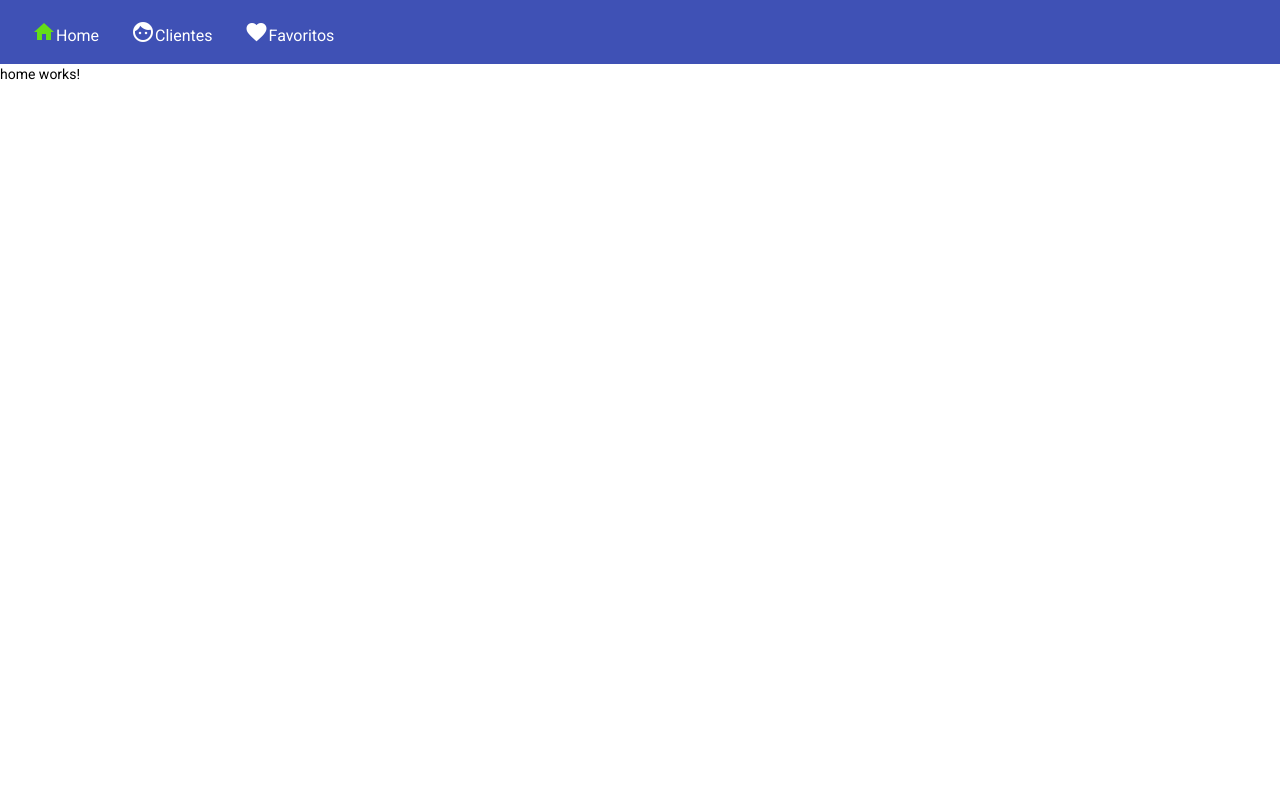
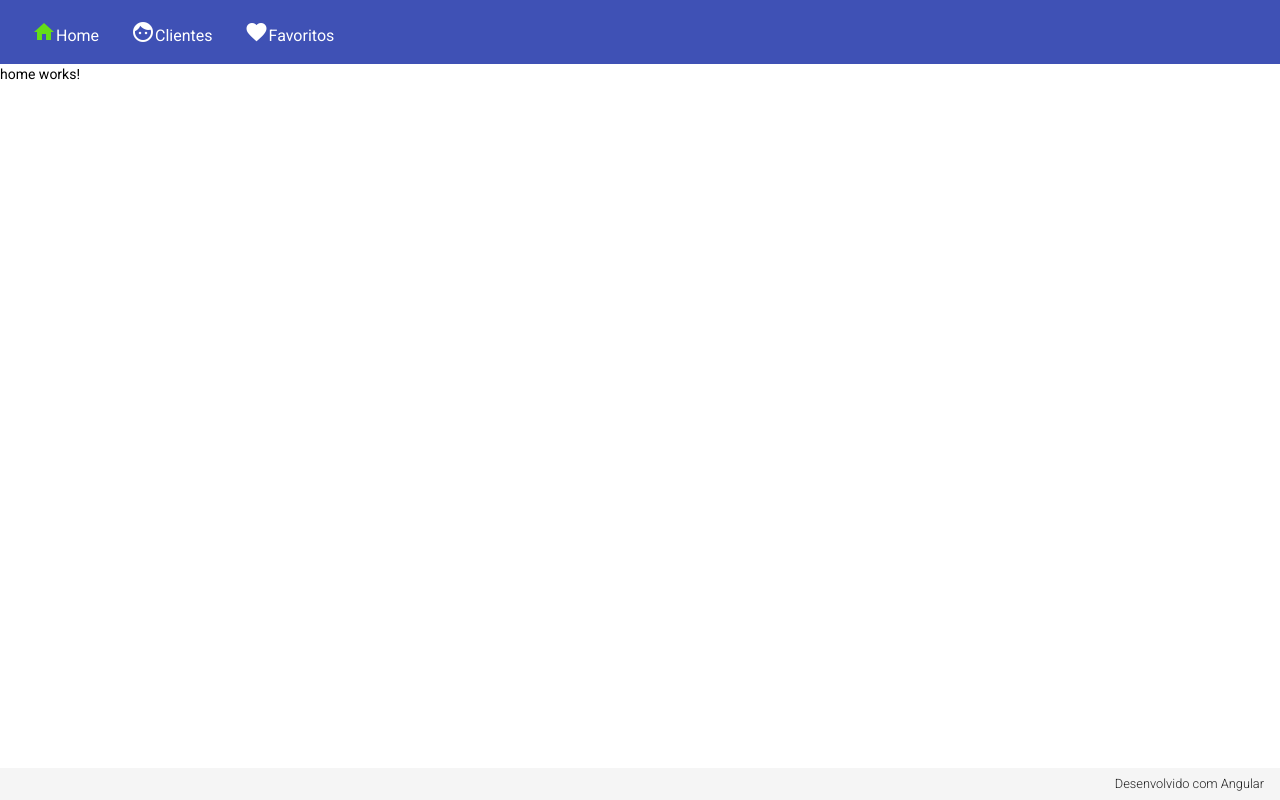
Before and after one commit to shykiu77/Prova-tecnica, an Angular app in the folder frontend/: page / in a window 1280 px wide. Built offline with nearby package versions, Linux system fonts and the light colour scheme.

Commit message:
Criado o modelo para cliente e o serviço que sera usado para comunicação com o backend.

```diff
--- a/frontend/src/app/app.component.html
+++ b/frontend/src/app/app.component.html
@@ -1,2 +1,3 @@
 <app-header></app-header>
 <router-outlet></router-outlet>
+<app-footer></app-footer>
--- a/frontend/src/app/app.module.ts
+++ b/frontend/src/app/app.module.ts
@@ -12,6 +12,7 @@ import {MatIconModule} from '@angular/material/icon';
 import { HomeComponent } from './components/views/home/home.component';
 import { ClientesComponent } from './components/views/clientes/clientes.component';
 import { FavoritosComponent } from './components/views/favoritos/favoritos.component';
+import { FooterComponent } from './components/template/footer/footer.component';
 
 @NgModule({
   declarations: [
@@ -19,7 +20,8 @@ import { FavoritosComponent } from './components/views/favoritos/favoritos.compo
     HeaderComponent,
     HomeComponent,
     ClientesComponent,
-    FavoritosComponent
+    FavoritosComponent,
+    FooterComponent
   ],
   imports: [
     BrowserModule,
--- /dev/null
+++ b/frontend/src/app/components/template/footer/footer.component.css
@@ -0,0 +1,14 @@
+.footer{
+    position: fixed;
+    bottom: 0;
+
+    display: flex;
+    justify-content: flex-end;
+
+    height: 32px;
+}
+
+.footer span{
+    font-size: 0.8rem;
+    font-weight: 300;
+}
--- /dev/null
+++ b/frontend/src/app/components/template/footer/footer.component.html
@@ -0,0 +1,5 @@
+<mat-toolbar class="footer">
+    <span>
+        Desenvolvido com Angular
+    </span>
+</mat-toolbar>
--- /dev/null
+++ b/frontend/src/app/components/template/footer/footer.component.ts
@@ -0,0 +1,15 @@
+import { Component, OnInit } from '@angular/core';
+
+@Component({
+  selector: 'app-footer',
+  templateUrl: './footer.component.html',
+  styleUrls: ['./footer.component.css']
+})
+export class FooterComponent implements OnInit {
+
+  constructor() { }
+
+  ngOnInit(): void {
+  }
+
+}
```
Also changed, not shown: frontend/src/app/components/clientes/clientes.model.ts (added, +9 -0 lines), frontend/src/app/components/clientes/clientes.service.ts (added, +9 -0 lines), 2 other files (tests, documents, lock files or other folders).
